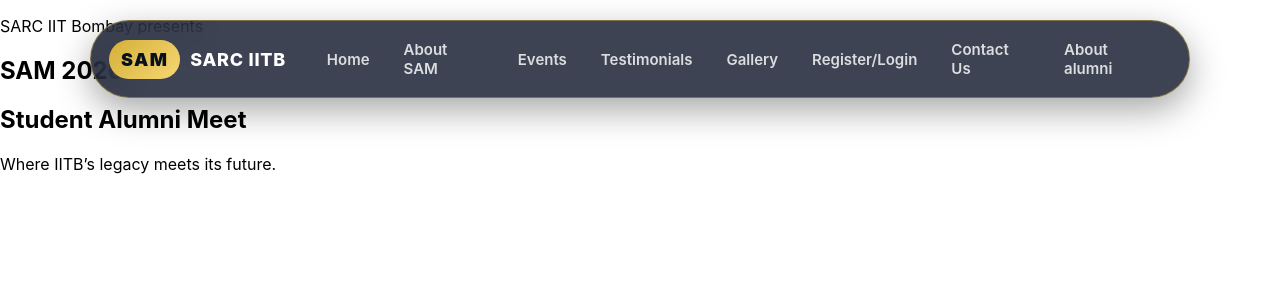
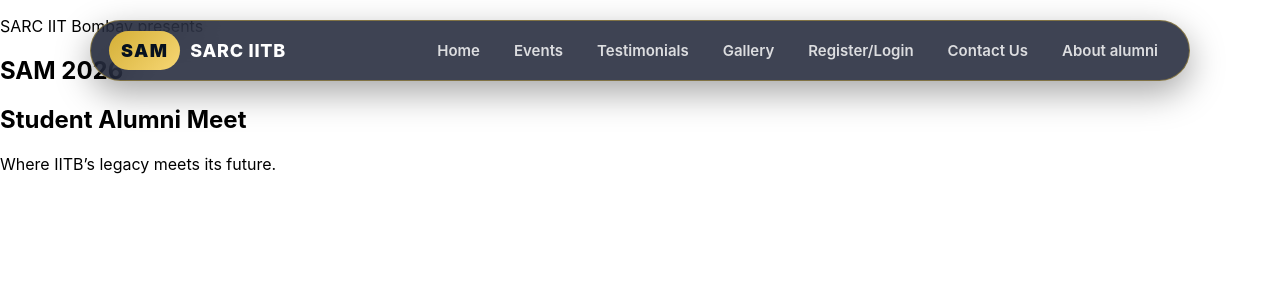
Before and after one commit to dishaiit09-beep/SAM-sarc-iitbombay, a React (Create React App) app: page / in a window 1280 px wide. Shown: the top 300 px of the page. Built offline with nearby package versions, Linux system fonts and the light colour scheme.

Commit message:
del about

```diff
--- a/src/Components/Navbar.jsx
+++ b/src/Components/Navbar.jsx
@@ -3,7 +3,6 @@
 
 const links = [
   { name: "Home", href: "#home" },
-  { name: "About SAM", href: "#about" },
   { name: "Events", href: "#events" },
   { name: "Testimonials", href: "#insights" },
   { name: "Gallery", href: "#gallery" },
```
